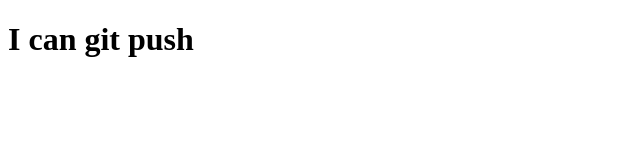
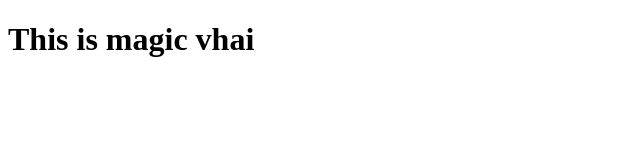
Before and after one commit to newajsharif91/my-second-repo, a plain HTML site: page index.html in a window 1280 px wide. Shown: the whole page, without its empty margins (0-640 px from the left). Drawn offline with Linux system fonts and the light colour scheme.

Commit message:
Hedarfile

```diff
--- a/index.html
+++ b/index.html
@@ -7,6 +7,7 @@
     <title>Document</title>
 </head>
 <body>
-    <h1>I can git push</h1>
+    <h1><b>This is magic vhai</b></h1>
+    <h2></h2>
 </body>
 </html>
```
